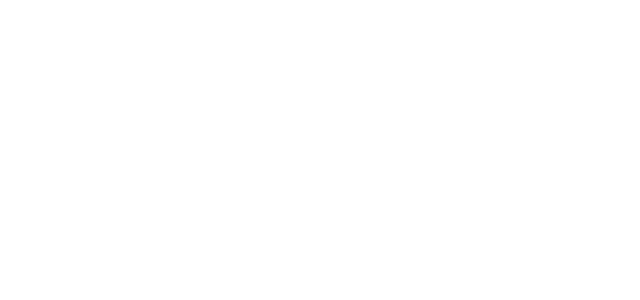
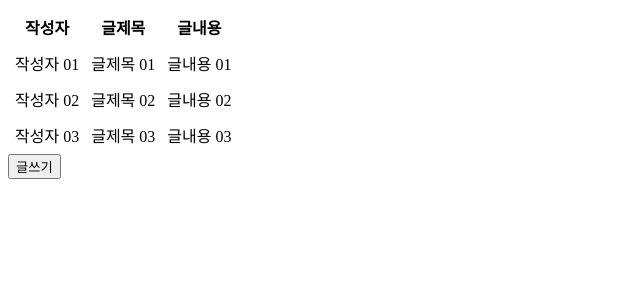
Before and after one commit to wknowpark797/vue2-clone-board, a Vue app in the folder vue-simple-crud/: page /read in a window 1280 px wide. Shown: the top 300 px of the page, without its empty margins (0-640 px from the left). Built offline with nearby package versions, Linux system fonts and the light colour scheme; the HTML template or start-up script is replaced by a standard one.

Commit message:
[ simple crud ] 조회 화면 추가

```diff
--- /dev/null
+++ b/vue-simple-crud/src/components/ReadComp.vue
@@ -0,0 +1,52 @@
+<template>
+    <div>
+        <table>
+            <thead>
+                <tr>
+                    <th>작성자</th>
+                    <th>글제목</th>
+                    <th>글내용</th>
+                </tr>
+            </thead>
+            <tbody>
+                <tr
+                    v-for="item in data"
+                    :key="item.seq">
+                    <td>{{ item.writer }}</td>
+                    <td>{{ item.title }}</td>
+                    <td>{{ item.content }}</td>
+                </tr>
+            </tbody>
+        </table>
+
+        <button
+            type="button">
+            글쓰기
+        </button>
+    </div>
+</template>
+
+<script>
+    import data from '@/data';
+
+    export default {
+        name: 'ReadComp',
+        data() {
+            return {
+                data: data
+            }
+        },
+        mounted() {
+
+        },
+        methods: {
+
+        }
+    }
+</script>
+
+<style scoped>
+    th, td {
+        padding: 5px;
+    }
+</style>
--- a/vue-simple-crud/src/router/index.js
+++ b/vue-simple-crud/src/router/index.js
@@ -8,7 +8,12 @@
     routes: [
         {
             path: '/',
-            redirect: '/'
+            redirect: '/read'
+        },
+        {
+            path: '/read',
+            name: 'read',
+            component: () => import(/* webpackChunkName: 'read' */ '@/components/ReadComp')
         }
     ]
 })
```
